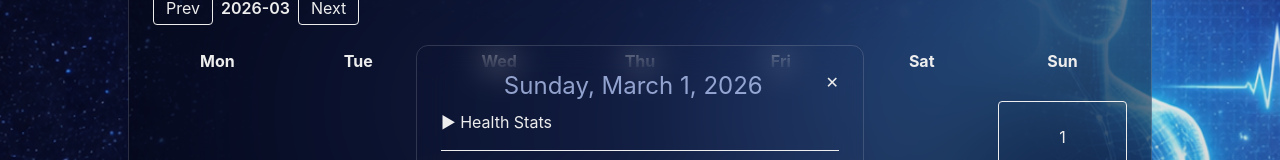
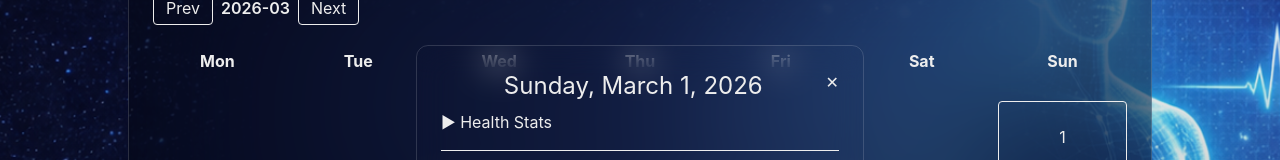
Before and after one commit to valttku/sote2035, a Next.js app in the folder client/: page /calendar in a window 1280 px wide. Both pictures are taken after a click on the button "No health data". Shown: the part 195-355 px from the top of the page. Built offline with nearby package versions, Linux system fonts and the light colour scheme; no server answers.

Commit message:
small ui tweaks

```diff
--- a/client/src/app/calendar/page.tsx
+++ b/client/src/app/calendar/page.tsx
@@ -172,7 +172,7 @@ export default function CalendarPage() {
         {/* Modal */}
         {selectedDate && (
           <GlobalModal onClose={closeModal}>
-            <h2 className="text-2xl mb-2 text-center">
+            <h1 className="text-2xl mb-2 text-center">
               {new Date(selectedDate + "T00:00:00").toLocaleDateString(
                 t.calendar.locale || "en-US",
                 {
@@ -182,7 +182,7 @@ export default function CalendarPage() {
                   day: "numeric",
                 },
               )}
-            </h2>
+            </h1>
 
             {error && <p className="text-red-600 text-sm mb-2">{error}</p>}
             {loading && (
--- a/client/src/components/home/HealthStatsPanel.tsx
+++ b/client/src/components/home/HealthStatsPanel.tsx
@@ -92,13 +92,13 @@ function MetricRow({ label, value }: { label: string; value: MetricValue }) {
             <span
               className="
                 absolute
-                left-full
+                right-full
                 top-1/2
                 -translate-y-1/2
                 ml-2
                 min-w-[max-content]
                 rounded
-                bg-white/90
+                bg-white/95
                 border
                 border-gray-300
                 p-2
```
